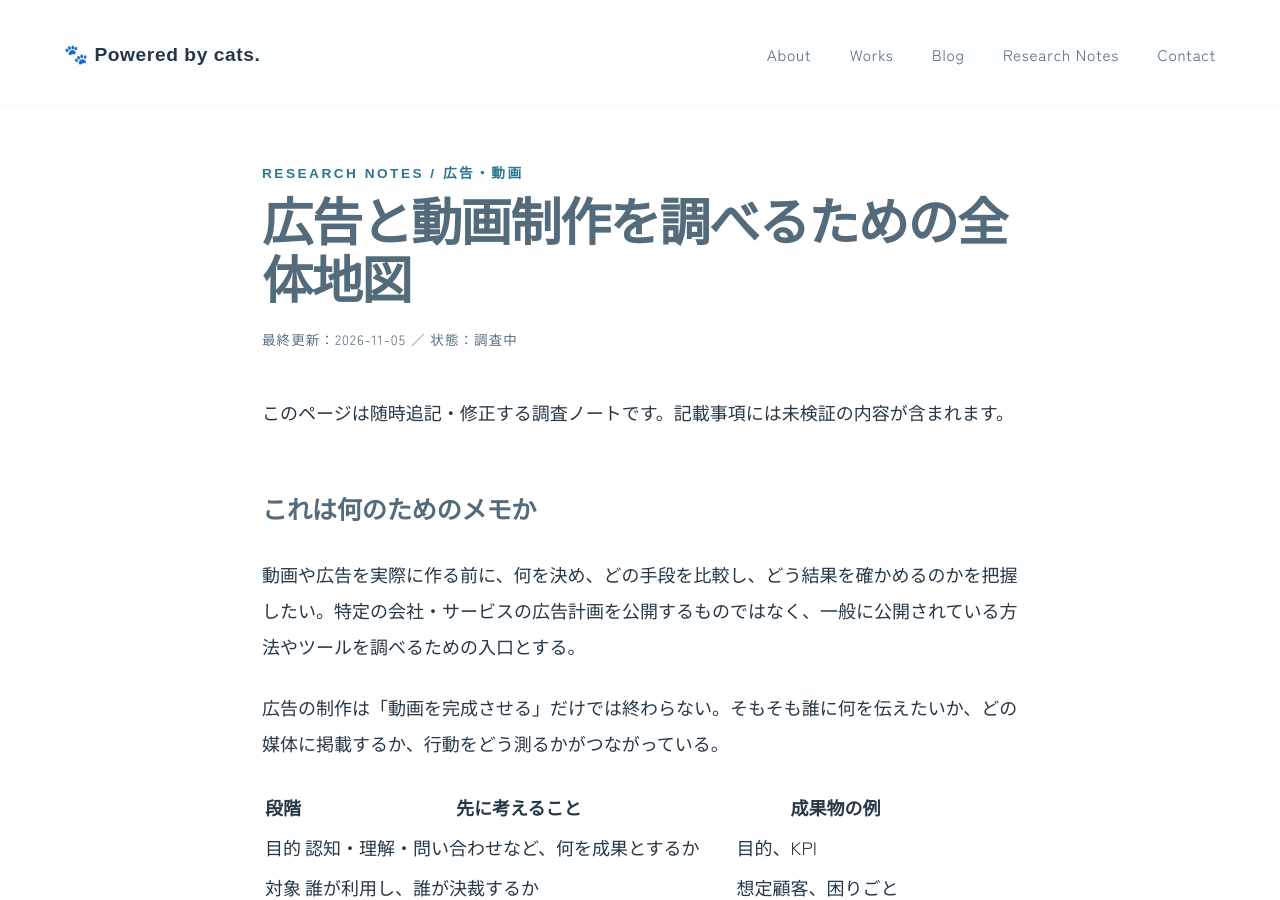
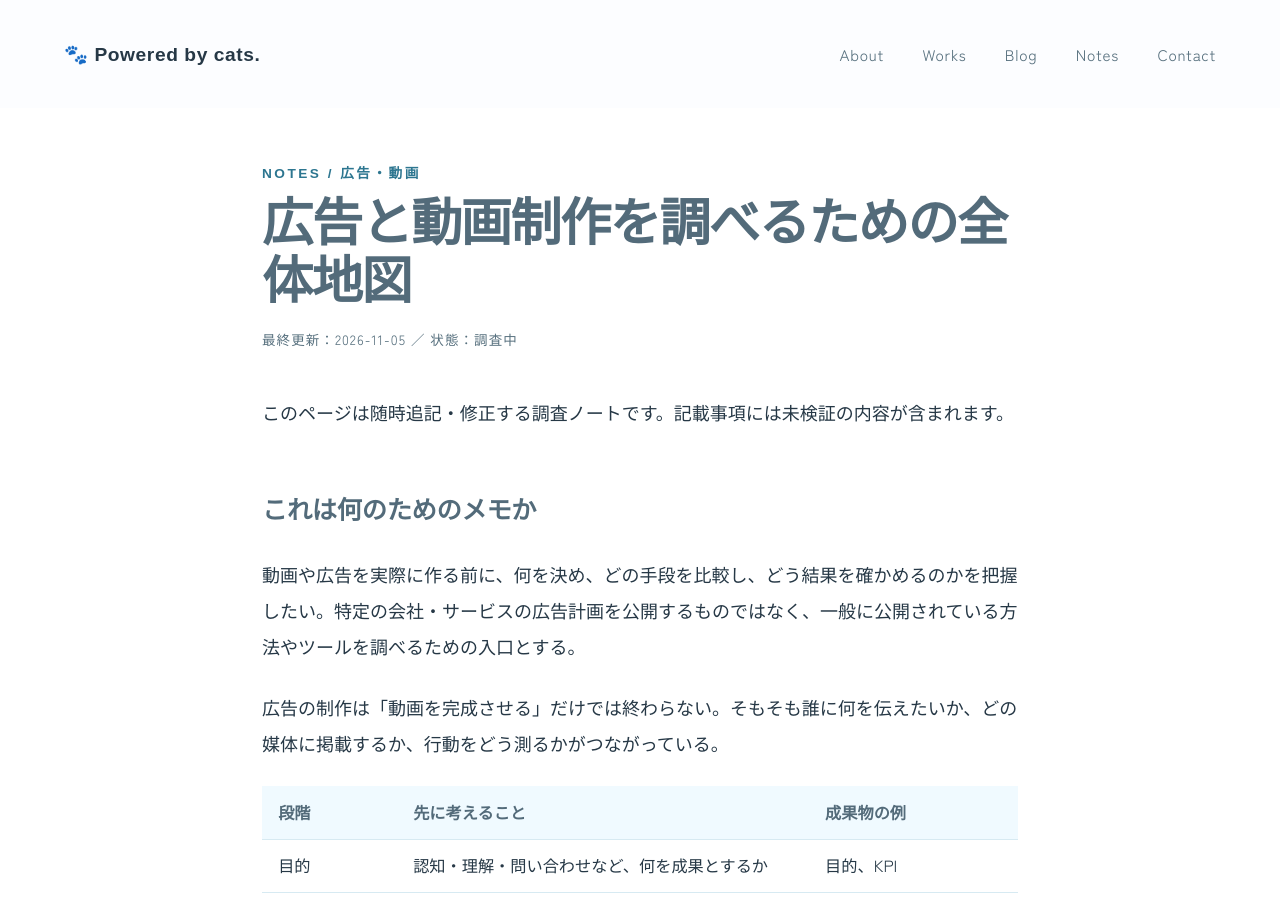
Before and after one commit to Hokutaka/hokutaka.github.io, a Jekyll site: the page built from _notes/01-overview.md, in a window 1280 px wide and 900 px high. Built offline with Jekyll 4.4.1, drawn with Linux system fonts in a browser that asks for light colours; some web fonts are replaced; some of the changed text lies outside the part shown.

Commit message:
style: rename Research Notes to Notes and share Blog Markdown styles

```diff
--- a/_includes/header.html
+++ b/_includes/header.html
@@ -8,7 +8,7 @@
           <a href="/#about">About</a>
           <a href="/#works">Works</a>
           <a href="/blog/">Blog</a>
-          <a href="/notes/">Research Notes</a>
+          <a href="/notes/">Notes</a>
           <a href="/#contact">Contact</a>
         </nav>
 
@@ -22,7 +22,7 @@
             <a href="/#about">About</a>
             <a href="/#works">Works</a>
             <a href="/blog/">Blog</a>
-            <a href="/notes/">Research Notes</a>
+            <a href="/notes/">Notes</a>
             <a href="/#contact">Contact</a>
           </nav>
         </details>
--- a/_layouts/note.html
+++ b/_layouts/note.html
@@ -4,7 +4,7 @@ layout: default
 <article class="post" aria-labelledby="note-title">
   <div class="post__inner">
     <header class="post__header">
-      <p class="section-label">Research Notes / {{ page.category | default: "Research" | escape }}</p>
+      <p class="section-label">Notes / {{ page.category | default: "Research" | escape }}</p>
       <h1 class="post__title" id="note-title">{{ page.title | escape }}</h1>
       <p class="post__meta">
         最終更新：{{ page.updated_at | default: "未設定" }} ／ 状態：{{ page.status | default: "調査中" | escape }}
@@ -24,7 +24,7 @@ layout: default
     </div>
 
     <p class="post__back">
-      <a href="/notes/">← Research Notes一覧へ</a>
+      <a href="/notes/">← Notes一覧へ</a>
     </p>
   </div>
 </article>
--- a/notes/index.html
+++ b/notes/index.html
@@ -1,6 +1,6 @@
 ---
 layout: default
-title: Research Notes
+title: Notes
 description: "広告、動画制作、生成AIなどを継続的に調べ、見直すための技術ノート。"
 permalink: /notes/
 ---
@@ -8,7 +8,7 @@ permalink: /notes/
   <div class="blog-index__inner">
     <header class="blog-index__header">
       <p class="section-label">Research / Living notes</p>
-      <h1 class="blog-index__title" id="notes-title">Research Notes</h1>
+      <h1 class="blog-index__title" id="notes-title">Notes</h1>
       <p class="blog-index__lead">
         必要なときに調べ、試し、読み直して更新するためのノート。<br>
         主に動画制作、生成AI、広告配信、効果測定などの知識を整理しています。
--- a/style.css
+++ b/style.css
@@ -1790,6 +1790,68 @@ h3,
   margin: 1.6em 0;
 }
 
+
+/* Shared Markdown content styles for Blog and Notes. */
+
+.post__body h1 {
+  margin: 1.8em 0 0.7em;
+
+  color: var(--color-heading);
+  font-size: 1.7rem;
+  line-height: 1.4;
+}
+
+.post__body h4 {
+  margin: 1.6em 0 0.6em;
+
+  color: var(--color-heading);
+  font-size: 1rem;
+  font-weight: 700;
+}
+
+.post__body hr {
+  margin: 2rem 0;
+
+  border: 0;
+  border-top: 1px solid var(--color-line);
+}
+
+.post__body table {
+  display: block;
+  overflow-x: auto;
+
+  max-width: 100%;
+  margin: 0 0 1.6em;
+
+  border-collapse: collapse;
+  font-size: 0.9rem;
+  line-height: 1.7;
+}
+
+.post__body th,
+.post__body td {
+  min-width: 7.5rem;
+  padding: 0.7rem 0.9rem;
+
+  border-bottom: 1px solid var(--color-line);
+
+  text-align: left;
+  vertical-align: top;
+}
+
+.post__body th {
+  background: var(--color-blue-pale);
+
+  color: var(--color-heading);
+  font-weight: 700;
+}
+
+.post__body small {
+  color: var(--color-muted);
+  font-size: 0.85rem;
+  line-height: 1.75;
+}
+
 .post__back {
   margin-top: clamp(3rem, 6vh, 4rem);
   padding-top: 1.6rem;
```
Also changed, not shown: docs/notes-guide.md (renamed from docs/research-notes-guide.md, +2 -2 lines), README.md.
